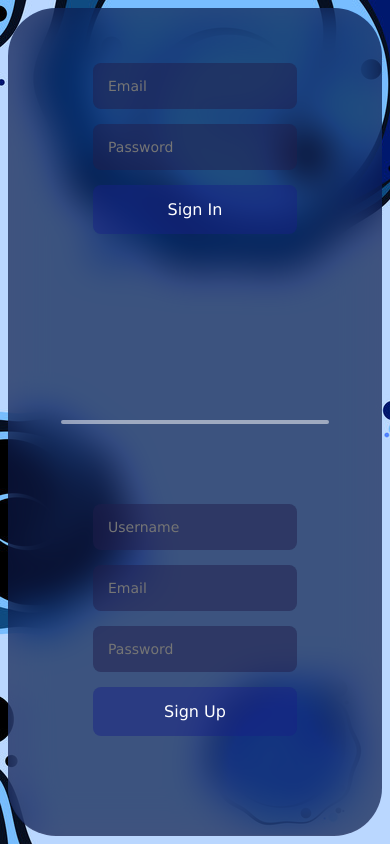
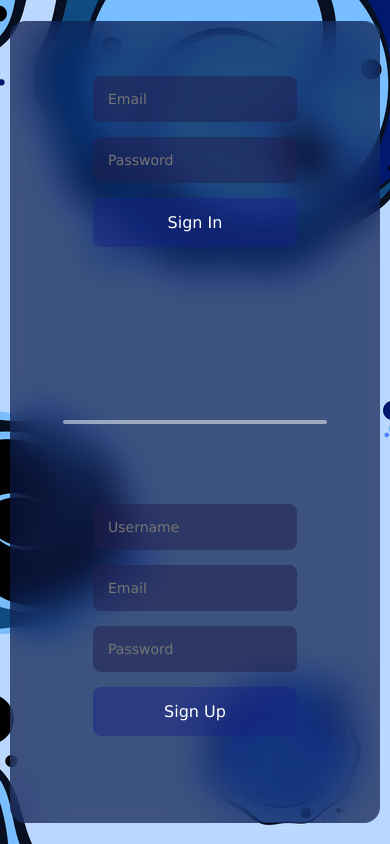
Before and after one commit to sarvesh-kshatriya2005/Chat-App-Project, a React (Vite) app: page / in a window 390 px wide. Built offline with nearby package versions, Linux system fonts and the light colour scheme; no server answers.

Commit message:
chat ui issue fix

```diff
--- a/src/components/chat/chat.css
+++ b/src/components/chat/chat.css
@@ -278,6 +278,9 @@
   .chat .top {
     padding: 12px;
   }
+  .chat{
+    width: 80%;
+  }
   .sendButton{
     width: 25%;
   }
--- a/src/index.css
+++ b/src/index.css
@@ -15,10 +15,10 @@ body{
 }
 
 .container{
-  width:96vw;
-  height: 98vh;
+  width:95vw;
+  height: 95vh;
   background-color: #0d1645af;
-  border-radius: 48px;
+  border-radius: 16px;
   backdrop-filter: blur(19px) saturate(180%);
   border-color: 1px solid #030406cd;
   display: flex;
```
